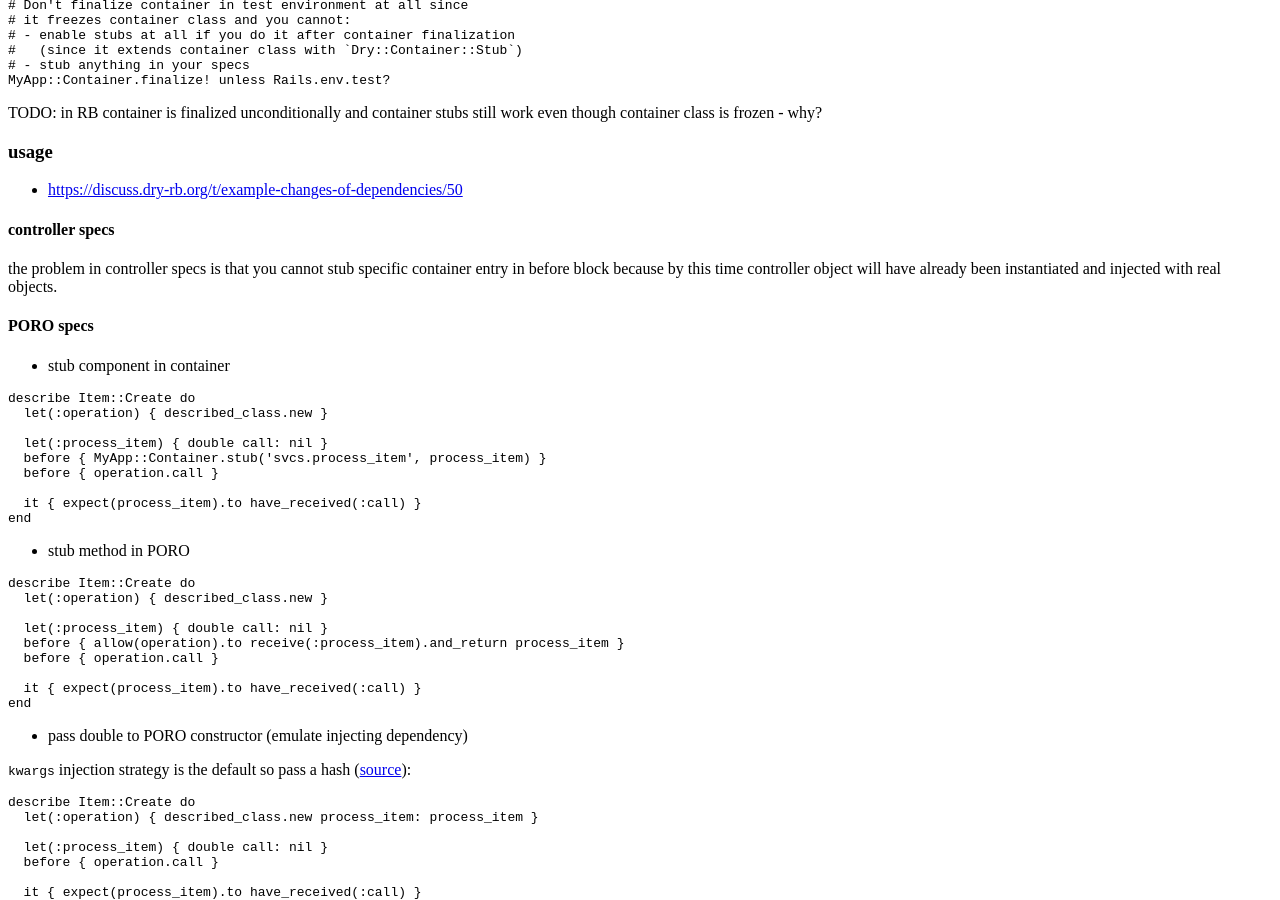
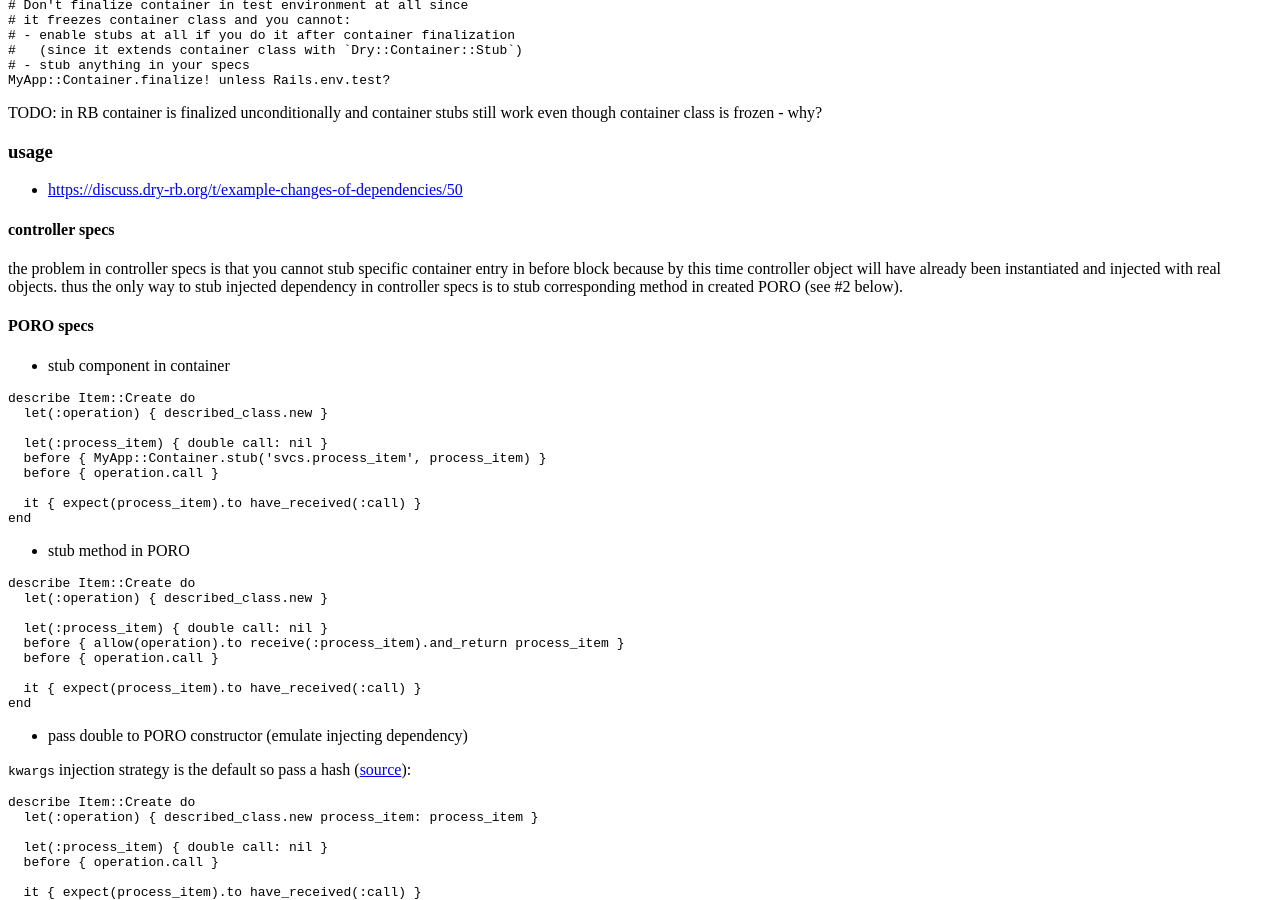
Before and after one commit to tap349/tap349.github.io, a Jekyll site: the page built from _posts/2016-08-26-dry-rb.md, in a window 1280 px wide and 900 px high, scrolled down 631 px. Built offline with Jekyll 4.4.1, drawn with Linux system fonts in a browser that asks for light colours.

Commit message:
update 2017-01-28_00:47:32

```diff
--- a/_posts/2016-08-26-dry-rb.md
+++ b/_posts/2016-08-26-dry-rb.md
@@ -51,6 +51,8 @@ TODO: in RB container is finalized unconditionally and container stubs
 the problem in controller specs is that you cannot stub specific
 container entry in before block because by this time controller object
 will have already been instantiated and injected with real objects.
+thus the only way to stub injected dependency in controller specs is
+to stub corresponding method in created PORO (see #2 below).
 
 #### PORO specs
 
```
